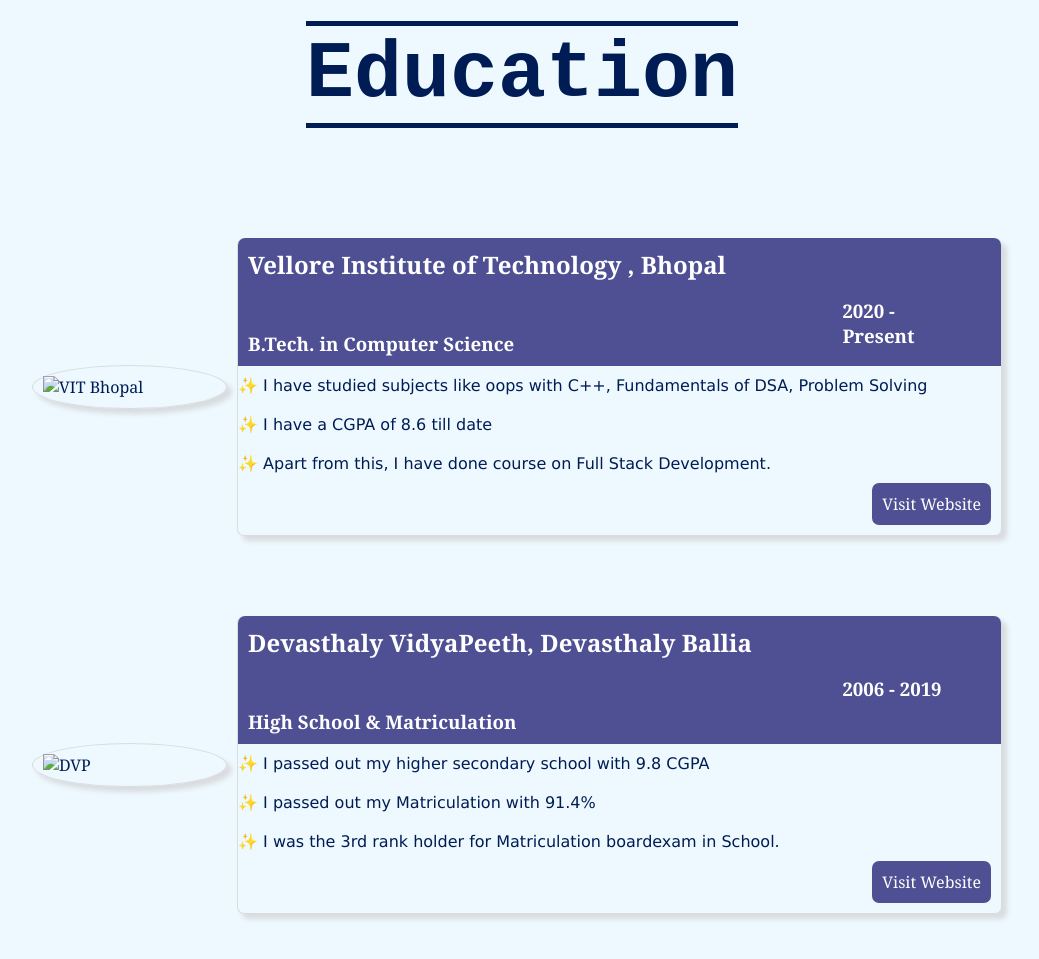
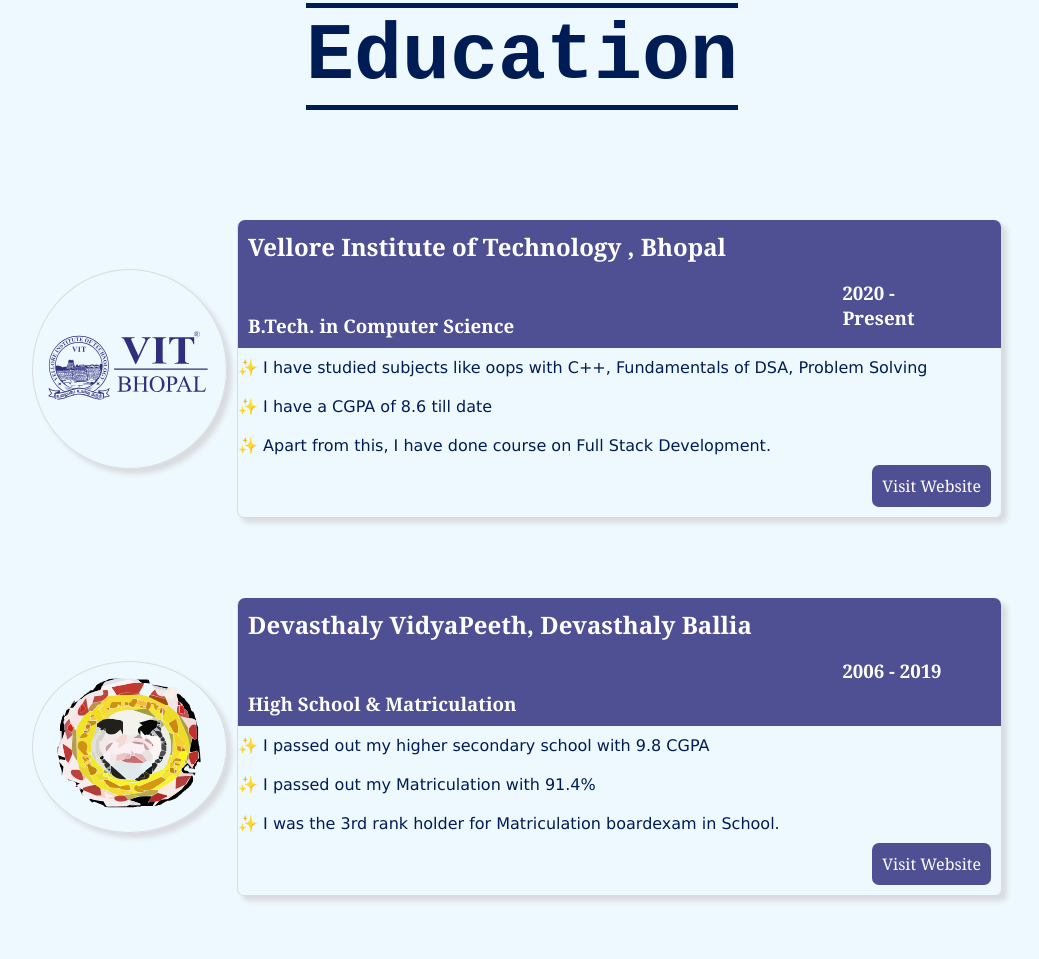
Before and after one commit to Ayush-923/my-Portfolio, a plain HTML site: page About.html in a window 1280 px wide. Shown: the part 833-1792 px from the top of the page, without its empty margins (118-1157 px from the left). Drawn offline with nearby package versions, Linux system fonts and the light colour scheme; the site is published under a folder, as on GitHub Pages, so addresses that start at the root find nothing.

Commit message:
initial commit

```diff
--- a/About.html
+++ b/About.html
@@ -14,7 +14,7 @@
 <body>
   <div class="main">
     <nav>
-      <img src="/Pictures/logo.jpg" class="logo" alt="NOT AVAILABLE">
+      <img src="Pictures/logo.jpg" class="logo" alt="NOT AVAILABLE">
       <p class="portfolio">PORTFOLIO</p>
       <ul>
         <li><a href="index.html">HOME</a></li>
@@ -47,7 +47,7 @@
     <!-- Collage  -->
   <div class="degree-card" data-aos="fade-right" data-aos-duration="2000">
     <div class="react-reveal card-img" >
-      <img src="/Pictures/VitBhopal.svg" alt="VIT Bhopal">
+      <img src="Pictures/VitBhopal.svg" alt="VIT Bhopal">
     </div>
     <div class="react-reveal card-body">
       <div class="body-header" >
@@ -80,7 +80,7 @@
   <!-- School -->
   <div class="degree-card" data-aos="fade-right" data-aos-duration="2000">
     <div class="react-reveal card-img">
-      <img src="/Pictures/DVP.svg" alt="DVP">
+      <img src="Pictures/DVP.svg" alt="DVP">
     </div>
     <div class="react-reveal card-body">
       <div class="body-header">
```
